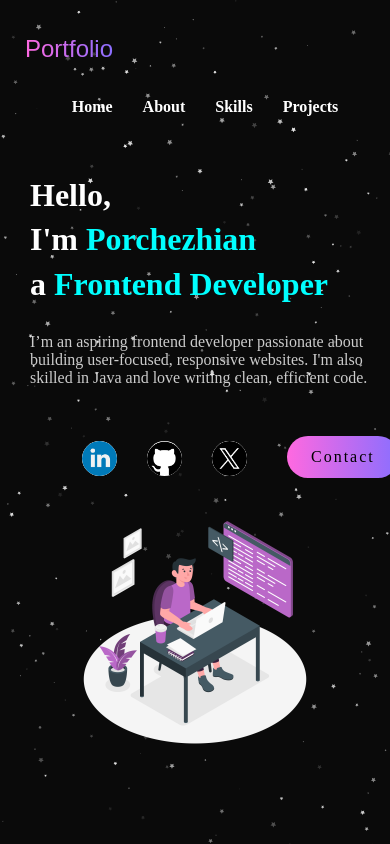
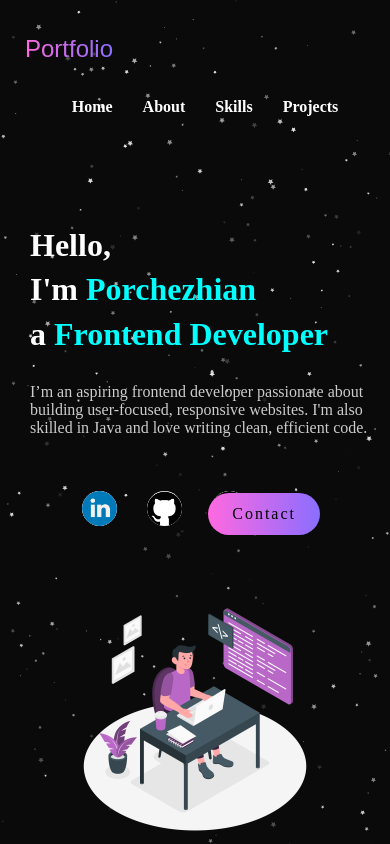
Before and after one commit to chezhianch/Animated-React-Portfolio, a React (Vite) app: page / in a window 390 px wide. Built offline with nearby package versions, Linux system fonts and the light colour scheme.

Commit message:
Update App.css

```diff
--- a/src/App.css
+++ b/src/App.css
@@ -299,7 +299,7 @@ gap: 30px;
 }
 /* Container for the contact form */
 .container {
-  display: flexg;
+  display: flex;
   flex-direction: column;
   align-items: center;
   justify-content: center;
@@ -457,10 +457,8 @@ gap: 30px;
 .hero-text {
   padding: 20px;
   text-align: left;
-  position: relative;
-  left: 10px;
-  top: 30px;
-  margin-top: -50px;
+  margin-top: 30px;
+  margin-left: 10px;
 }
 
 .hero-text h1 {
@@ -479,11 +477,15 @@ gap: 30px;
 }
 
 /* ===== Contact Button ===== */
-.cnt-btn {
-  position: relative;
-  margin-top: 25px;
-  left: 80px;
+@media (max-width: 768px) {
+  .cnt-btn {
+    display: block;
+    margin: 2rem 0 0 auto; /* pushes it to the right */
+    position: relative;    /* override the absolute positioning */
+    right: 0;              /* reset any previous right value */
+  }
 }
+
 
 /* ===== Social Links ===== */
 .social-links {
```
